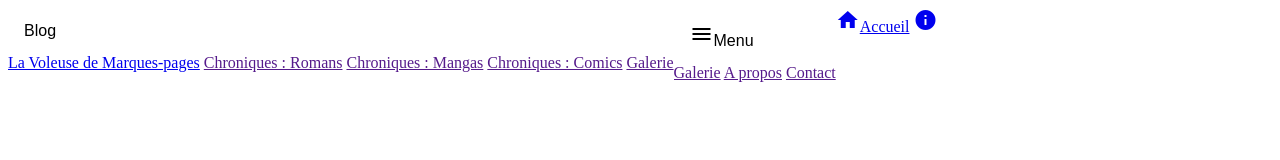
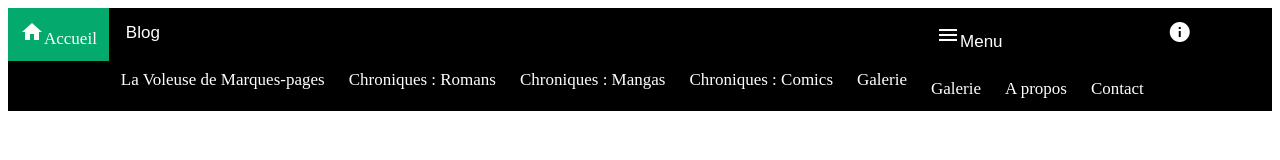
Before and after one commit to MisstigriCb/site_presentation_projet, a plain HTML site: page index.html in a window 1280 px wide. Drawn offline with Linux system fonts and the light colour scheme.

Commit message:
Modification CSS

```diff
--- a/index.html
+++ b/index.html
@@ -9,9 +9,9 @@
 </head>
 
 <body>
-    <header></header>
-    <nav>
-        <a href="index.html"><i class="material-icons">home</i>Accueil</a>
+    <header>
+    <nav class="navbar">
+        <a href="index.html" class="active"><i class="material-icons">home</i>Accueil</a>
         <div class="subnav">
             <button class="subnav-btn">Blog</button>
             <div class="subnav-content">
@@ -32,5 +32,6 @@
         </div>
         <a href="infos.html"><i class="material-icons">info</i></a>
     </nav>
+    </header>
     <footer></footer>
 </body>
--- a/style.css
+++ b/style.css
@@ -1,30 +1,52 @@
-/*Gestion de la barre de navigation principale*/
+/*Mise en forme de la barre de navigation*/
 .navbar {
-    overflow: hidden;
+    width: 100%;
+    background-color: black;
+    color: white;
+    overflow: auto;
 }
 
+/*Mise en forme des liens de la navbar*/
 .navbar a {
     float: left;
-    font-size: 16px;
     text-align: center;
-    padding: 14px 16px;
+    padding: 12px;
+    color: white;
     text-decoration: none;
+    font-size: 17px;
 }
 
-/*Gestion de la barre de navigation secondire*/
+/*Mise en forme de la navbar : passage de la souris*/
+.navbar a:hover {
+    background-color: black;
+}
+
+/*Mise en forme du menu activé de la navbar*/
+.active {
+    background-color: #04aa6d;
+}
+
+/*Mise en forme du menu si l'écran fait moins de 500px*/
+@media  screen and (max-width: 500px) {
+    .navbar a {
+        float: none;
+        display: block;
+    }
+}
+
+/*Mise en forme du sous-menu*/
 .subnav {
     float: left;
-    overflow: hidden;
+    overflow: auto;
 }
 
-/*Gestion des boutons*/
+/*Mise en forme des boutons du sous menu*/
 .subnav .subnav-btn {
-    font-size: 16px;
+    font-size: 17px;
     border: none;
     outline: none;
-    color: black;
-    padding: 14px 16px;
+    color: white;
+    padding: 15px 17px;
     background-color: inherit;
-    font-style: inherit;
-    margin: 0;
+
 }
```
